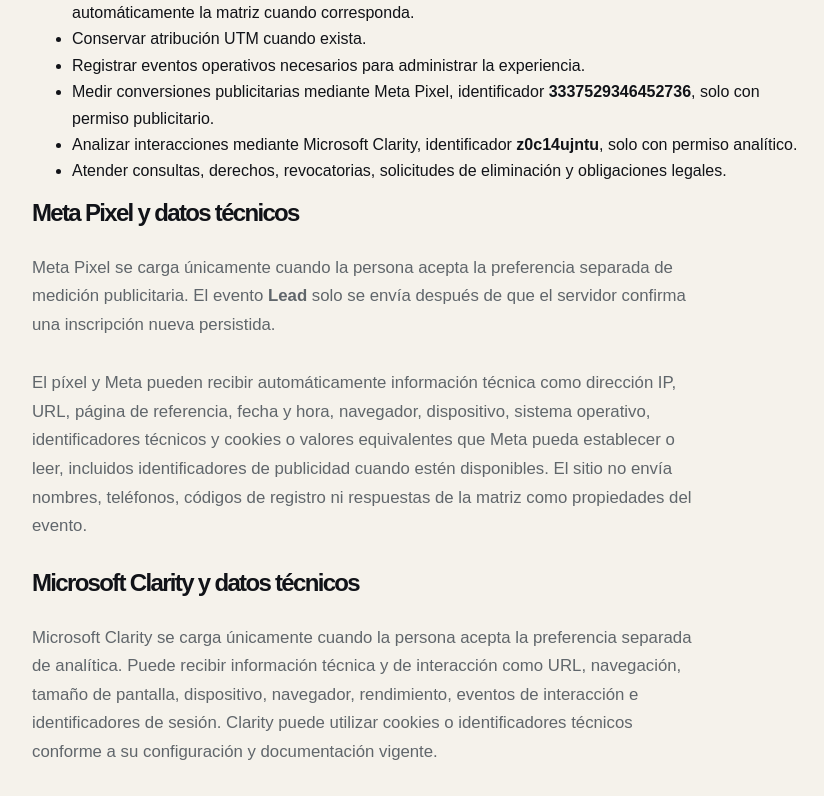
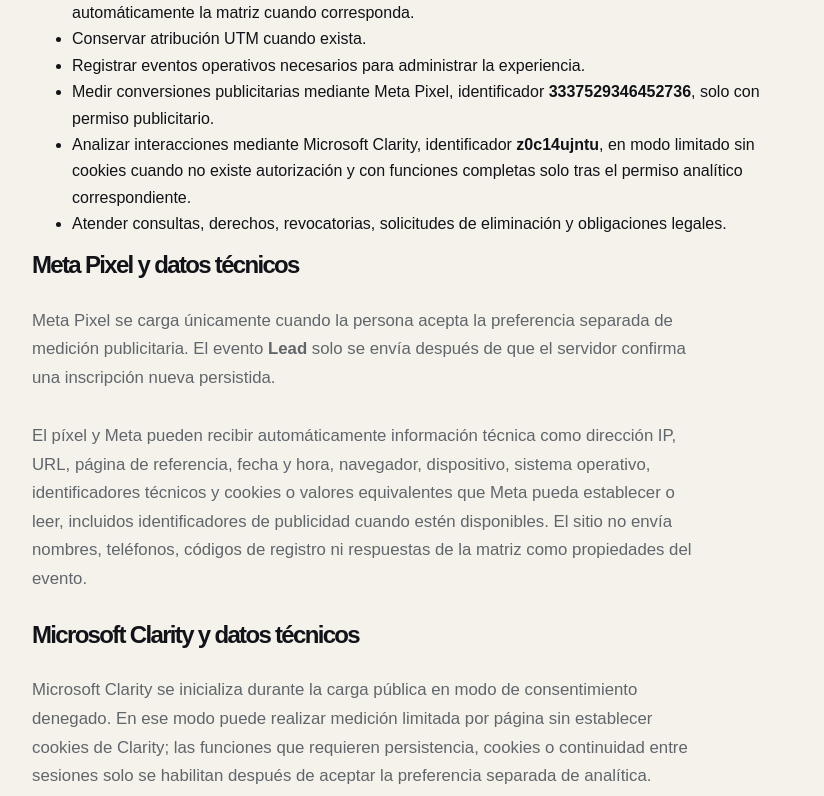
Before and after one commit to germanospinaroa/Vetta, a Next.js app: page /privacidad in a window 1280 px wide. Shown: the part 1440-2236 px from the top of the page, without its empty margins (218-1042 px from the left). Built offline with nearby package versions, Linux system fonts and the light colour scheme; no server answers.

Commit message:
fix: initialize consent-aware analytics runtimes

```diff
--- a/app/privacidad/page.tsx
+++ b/app/privacidad/page.tsx
@@ -42,7 +42,7 @@ export default function PrivacyPage() {
           <li>Conservar atribución UTM cuando exista.</li>
           <li>Registrar eventos operativos necesarios para administrar la experiencia.</li>
           <li>Medir conversiones publicitarias mediante Meta Pixel, identificador <strong>3337529346452736</strong>, solo con permiso publicitario.</li>
-          <li>Analizar interacciones mediante Microsoft Clarity, identificador <strong>z0c14ujntu</strong>, solo con permiso analítico.</li>
+          <li>Analizar interacciones mediante Microsoft Clarity, identificador <strong>z0c14ujntu</strong>, en modo limitado sin cookies cuando no existe autorización y con funciones completas solo tras el permiso analítico correspondiente.</li>
           <li>Atender consultas, derechos, revocatorias, solicitudes de eliminación y obligaciones legales.</li>
         </ul>
 
@@ -51,7 +51,7 @@ export default function PrivacyPage() {
         <p>El píxel y Meta pueden recibir automáticamente información técnica como dirección IP, URL, página de referencia, fecha y hora, navegador, dispositivo, sistema operativo, identificadores técnicos y cookies o valores equivalentes que Meta pueda establecer o leer, incluidos identificadores de publicidad cuando estén disponibles. El sitio no envía nombres, teléfonos, códigos de registro ni respuestas de la matriz como propiedades del evento.</p>
 
         <h2>Microsoft Clarity y datos técnicos</h2>
-        <p>Microsoft Clarity se carga únicamente cuando la persona acepta la preferencia separada de analítica. Puede recibir información técnica y de interacción como URL, navegación, tamaño de pantalla, dispositivo, navegador, rendimiento, eventos de interacción e identificadores de sesión. Clarity puede utilizar cookies o identificadores técnicos conforme a su configuración y documentación vigente.</p>
+        <p>Microsoft Clarity se inicializa durante la carga pública en modo de consentimiento denegado. En ese modo puede realizar medición limitada por página sin establecer cookies de Clarity; las funciones que requieren persistencia, cookies o continuidad entre sesiones solo se habilitan después de aceptar la preferencia separada de analítica. Puede recibir información técnica y de interacción como URL, navegación, tamaño de pantalla, dispositivo, navegador, rendimiento, eventos de interacción e identificadores de sesión conforme a su configuración y documentación vigente.</p>
         <p>Los formularios, la confirmación, la matriz y las superficies administrativas están marcados para enmascaramiento. No se envían respuestas de la matriz ni valores de campos como propiedades de eventos personalizados.</p>
 
         <h2>WhatsApp, Evolution API e infraestructura</h2>
--- a/components/analytics-runtime.tsx
+++ b/components/analytics-runtime.tsx
@@ -3,7 +3,7 @@
 import Script from "next/script";
 import { usePathname } from "next/navigation";
 import { useEffect, useRef, useState } from "react";
-import { advertisingConsentGranted, analyticsConsentGranted, flushPendingMetaLead, shouldTrackPageView, trackMetaPageView } from "@/lib/analytics";
+import { advertisingConsentGranted, analyticsConsentGranted, applyVendorConsent, flushPendingMetaLead, shouldTrackPageView, trackMetaPageView } from "@/lib/analytics";
 
 export function AnalyticsRuntime() {
   const [analyticsEnabled, setAnalyticsEnabled] = useState(false);
@@ -28,9 +28,9 @@ export function AnalyticsRuntime() {
     flushPendingMetaLead();
   }, [advertisingEnabled, pathname, publicRoute]);
 
-  if ((!analyticsEnabled && !advertisingEnabled) || !publicRoute) return null;
+  if (!publicRoute) return null;
   return <>
-    {advertisingEnabled && <Script id="vetta-meta-pixel" strategy="afterInteractive" dangerouslySetInnerHTML={{ __html: `!function(f,b,e,v,n,t,s){if(f.fbq)return;n=f.fbq=function(){n.callMethod?n.callMethod.apply(n,arguments):n.queue.push(arguments)};if(!f._fbq)f._fbq=n;n.push=n;n.loaded=!0;n.version="2.0";n.queue=[];t=b.createElement(e);t.async=!0;t.src=v;s=b.getElementsByTagName(e)[0];s.parentNode.insertBefore(t,s)}(window,document,"script","https://connect.facebook.net/en_US/fbevents.js");fbq("init","3337529346452736");fbq("consent","grant");` }} />}
-    {analyticsEnabled && <Script id="vetta-clarity" strategy="afterInteractive" dangerouslySetInnerHTML={{ __html: `!function(c,l,a,r,i,t,y){c[a]=c[a]||function(){(c[a].q=c[a].q||[]).push(arguments)};t=l.createElement(r);t.async=1;t.src="https://www.clarity.ms/tag/"+i;y=l.getElementsByTagName(r)[0];y.parentNode.insertBefore(t,y)}(window,document,"clarity","script","z0c14ujntu");clarity("consentv2",{ad_Storage:"${advertisingConsentGranted() ? "granted" : "denied"}",analytics_Storage:"granted"});` }} />}
+    <Script id="vetta-meta-pixel" strategy="afterInteractive" onReady={applyVendorConsent} dangerouslySetInnerHTML={{ __html: `!function(f,b,e,v,n,t,s){if(f.fbq)return;n=f.fbq=function(){n.callMethod?n.callMethod.apply(n,arguments):n.queue.push(arguments)};if(!f._fbq)f._fbq=n;n.push=n;n.loaded=!0;n.version="2.0";n.queue=[];t=b.createElement(e);t.async=!0;t.src=v;s=b.getElementsByTagName(e)[0];s.parentNode.insertBefore(t,s)}(window,document,"script","https://connect.facebook.net/en_US/fbevents.js");fbq("consent","revoke");fbq("init","3337529346452736");` }} />
+    <Script id="vetta-clarity" strategy="afterInteractive" onReady={applyVendorConsent} dangerouslySetInnerHTML={{ __html: `!function(c,l,a,r,i,t,y){c[a]=c[a]||function(){(c[a].q=c[a].q||[]).push(arguments)};t=l.createElement(r);t.async=1;t.src="https://www.clarity.ms/tag/"+i;y=l.getElementsByTagName(r)[0];y.parentNode.insertBefore(t,y)}(window,document,"clarity","script","z0c14ujntu");clarity("consentv2",{ad_Storage:"denied",analytics_Storage:"denied"});` }} />
   </>;
 }
```
